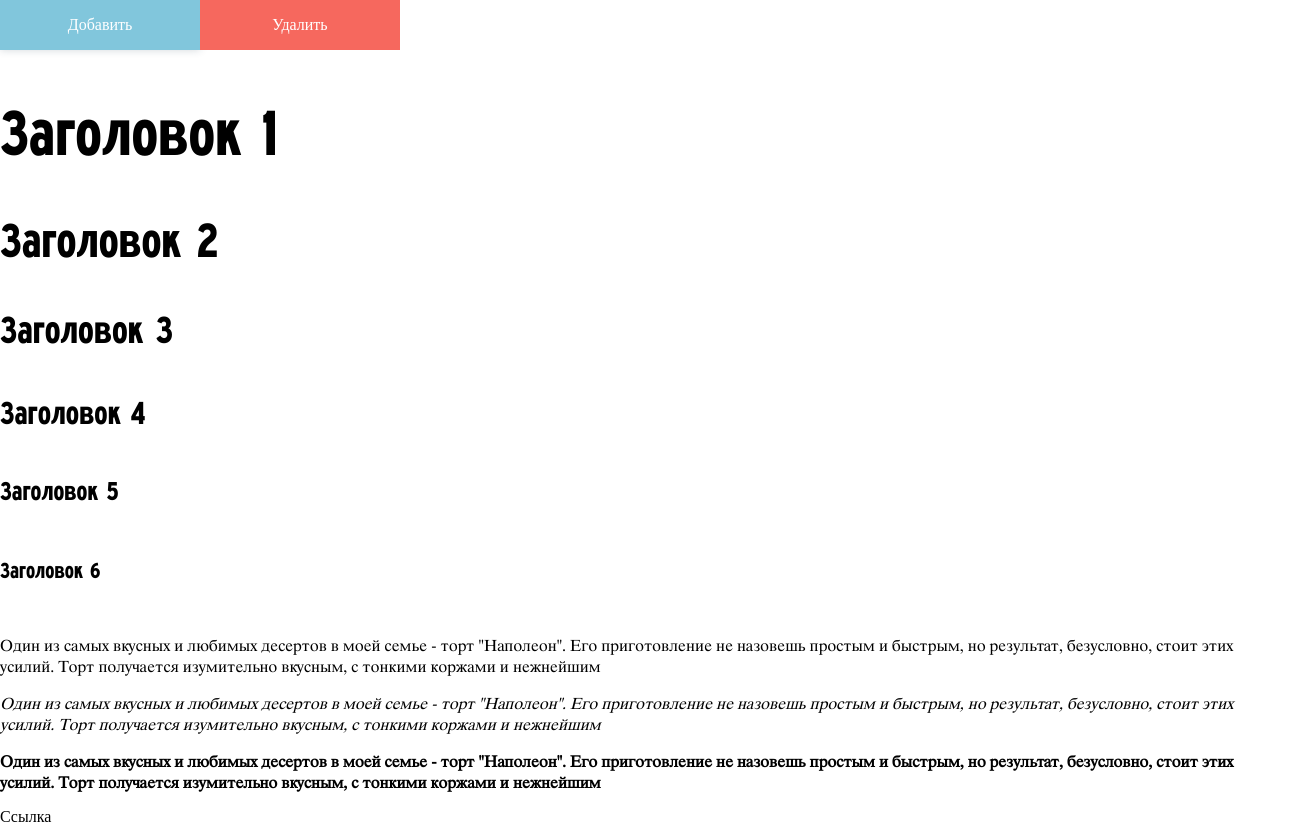
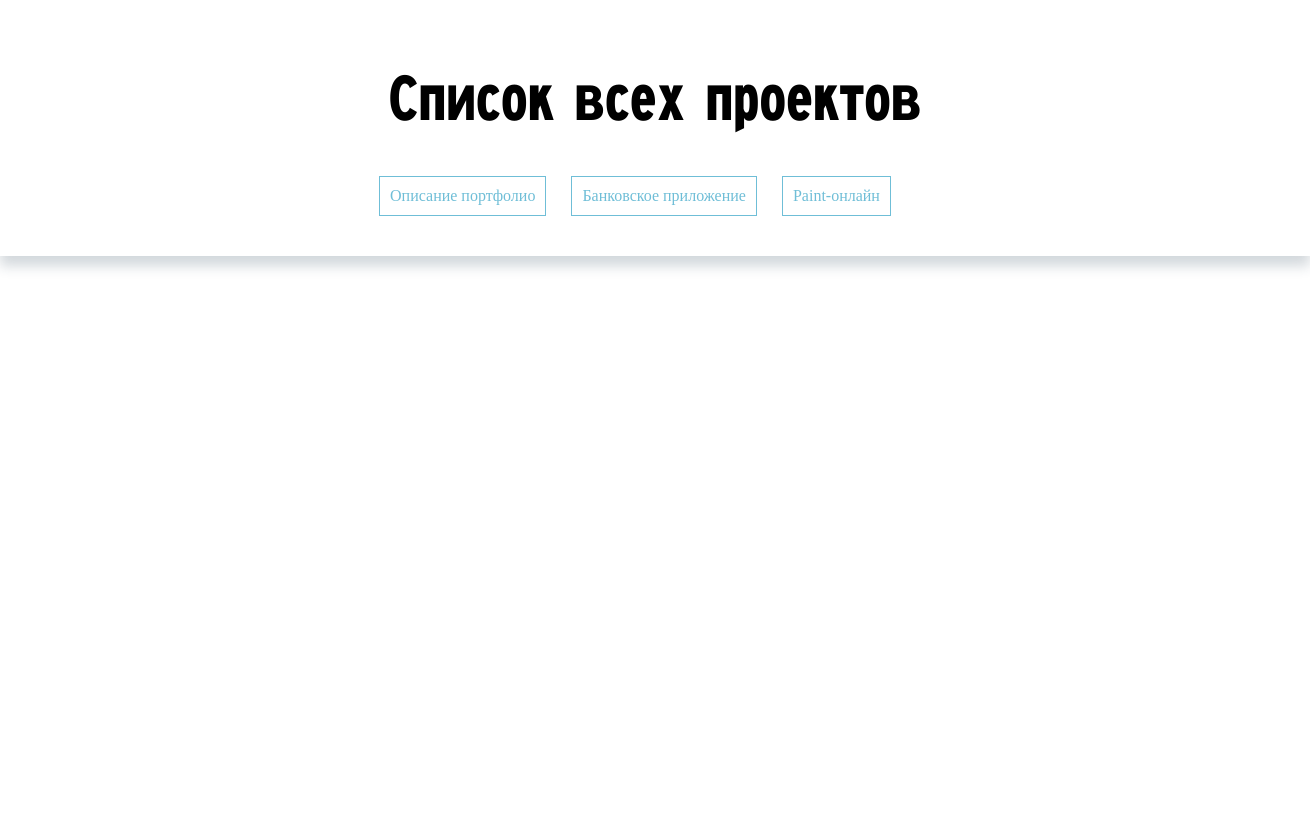
Before and after one commit to amirganizhev/Portfolio, a React (Create React App) app: page / in a window 1280 px wide. Shown: the whole page, 1310 px wide, since content can reach past the window. After the commit the page ends 800 px from the top, so only its background shows below. Built offline with nearby package versions, Linux system fonts and the light colour scheme; a web font is replaced by a local one.

Commit message:
сделал компонент списка проектов

```diff
--- a/src/App.js
+++ b/src/App.js
@@ -1,49 +1,12 @@
 import React from 'react';
 import './App.css';
 
-import AddButton from './components/UI/buttons/AddButton';
-import DeleteButton from './components/UI/buttons/DeleteButton';
-
-import Heading1 from './components/UI/headlines/Heading1';
-import Heading2 from './components/UI/headlines/Heading2';
-import Heading3 from './components/UI/headlines/Heading3';
-import Heading4 from './components/UI/headlines/Heading4';
-import Heading5 from './components/UI/headlines/Heading5';
-import Heading6 from './components/UI/headlines/Heading6';
-
-import NormalText from './components/UI/texts/NormalText';
-import ItalicText from './components/UI/texts/ItalicText';
-import BoldText from './components/UI/texts/BoldText';
-
-import Anchor from './components/UI/anchor/Anchor';
+import ProjectListMenu from './components/ProjectListMenu';
 
 function App() {
   return (
     <div>
-      <AddButton>Добавить</AddButton>
-      <DeleteButton>Удалить</DeleteButton>
-      <Heading1>Заголовок 1</Heading1>
-      <Heading2>Заголовок 2</Heading2>
-      <Heading3>Заголовок 3</Heading3>
-      <Heading4>Заголовок 4</Heading4>
-      <Heading5>Заголовок 5</Heading5>
-      <Heading6>Заголовок 6</Heading6>
-      <NormalText>Один из самых вкусных и любимых десертов
-      в моей семье - торт "Наполеон". Его приготовление не
-      назовешь простым и быстрым, но результат, безусловно,
-      стоит этих усилий. Торт получается изумительно вкусным,
-      с тонкими коржами и нежнейшим</NormalText>
-      <ItalicText>Один из самых вкусных и любимых десертов
-      в моей семье - торт "Наполеон". Его приготовление не
-      назовешь простым и быстрым, но результат, безусловно,
-      стоит этих усилий. Торт получается изумительно вкусным,
-      с тонкими коржами и нежнейшим</ItalicText>
-      <BoldText>Один из самых вкусных и любимых десертов
-      в моей семье - торт "Наполеон". Его приготовление не
-      назовешь простым и быстрым, но результат, безусловно,
-      стоит этих усилий. Торт получается изумительно вкусным,
-      с тонкими коржами и нежнейшим</BoldText>
-      <Anchor>Ссылка</Anchor>
+      <ProjectListMenu />
     </div>
   );
 }
--- /dev/null
+++ b/src/components/ProjectListMenu.jsx
@@ -0,0 +1,24 @@
+import React from 'react';
+import classes from './styles/ProjectListMenu.module.css';
+
+import Anchor from './UI/anchor/Anchor';
+import Heading1 from './UI/headlines/Heading1';
+
+const ProjectListMenu = (props) => {
+
+  return (
+    <div className={classes.projectListMenu}>
+      <div className={classes.projectListHeader}>
+        <Heading1>Список всех проектов</Heading1>
+      </div>
+      <div className={classes.linksProjects}>
+        <a><Anchor>Описание портфолио</Anchor></a>
+        <a><Anchor>Банковское приложение</Anchor></a>
+        <a><Anchor>Paint-онлайн</Anchor></a>
+      </div>
+    </div>
+  )
+
+}
+
+export default ProjectListMenu;
--- a/src/components/UI/anchor/styles/Anchor.module.css
+++ b/src/components/UI/anchor/styles/Anchor.module.css
@@ -7,8 +7,9 @@
   font-size: 16px;
   font-family: link-font;
   cursor: pointer;
+  color: #6fbed7;
 }
 
 .anchor:hover {
-  color: #6fbed7;
+  filter: drop-shadow(0 0 5px #03e9f4);
 }
--- /dev/null
+++ b/src/components/styles/ProjectListMenu.module.css
@@ -0,0 +1,25 @@
+.projectListMenu {
+  width: 100%;
+  background-color: white;
+  padding: 15px;
+  box-shadow: 0px 10px 12px 0px rgba(34, 60, 80, 0.2);
+  margin-bottom: 25px;
+}
+
+.projectListHeader {
+  text-align: center;
+}
+
+.linksProjects {
+  display: flex;
+  justify-content: center;
+  flex-wrap: wrap;
+  margin-right: 15px;
+}
+
+.linksProjects a {
+  margin-right: 25px;
+  margin-bottom: 25px;
+  border: 1px solid #6fbed7;
+  padding: 10px;
+}
```
Also changed, not shown: 1 other file (tests, documents, lock files or other folders).
